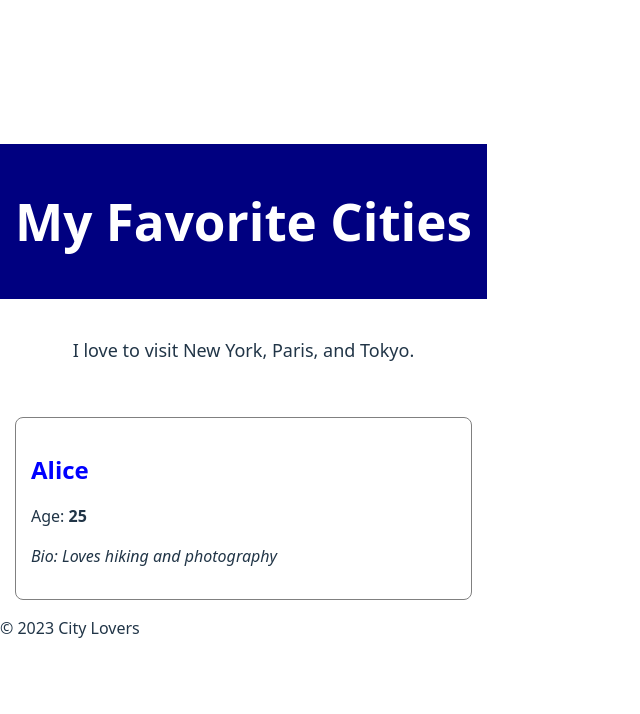
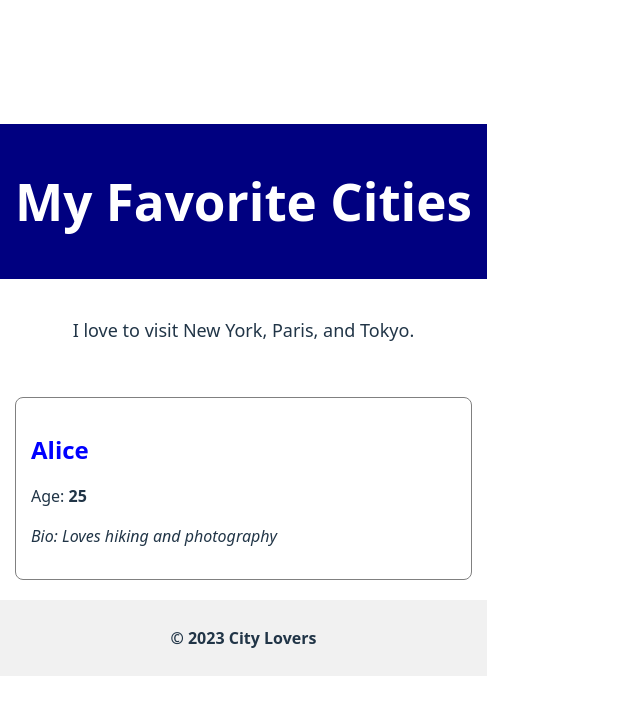
Before and after one commit to millicentkamba/alx-fe-reactjs, a React (Vite) app in the folder alx-react-app-new/: page / in a window 1280 px wide. Shown: the top 714 px of the page, without its empty margins (0-640 px from the left). Built offline with nearby package versions, Linux system fonts and the light colour scheme.

Commit message:
Fix Footer component inline styling

```diff
--- a/alx-react-app-new/src/components/Footer.jsx
+++ b/alx-react-app-new/src/components/Footer.jsx
@@ -1,6 +1,16 @@
+// alx-react-app-new/src/components/Footer.jsx
+
 function Footer() {
   return (
-    <footer>
+    <footer
+      style={{
+        backgroundColor: '#f1f1f1',
+        textAlign: 'center',
+        padding: '10px',
+        marginTop: '20px',
+        fontWeight: 'bold'
+      }}
+    >
       <p>© 2023 City Lovers</p>
     </footer>
   );
```
